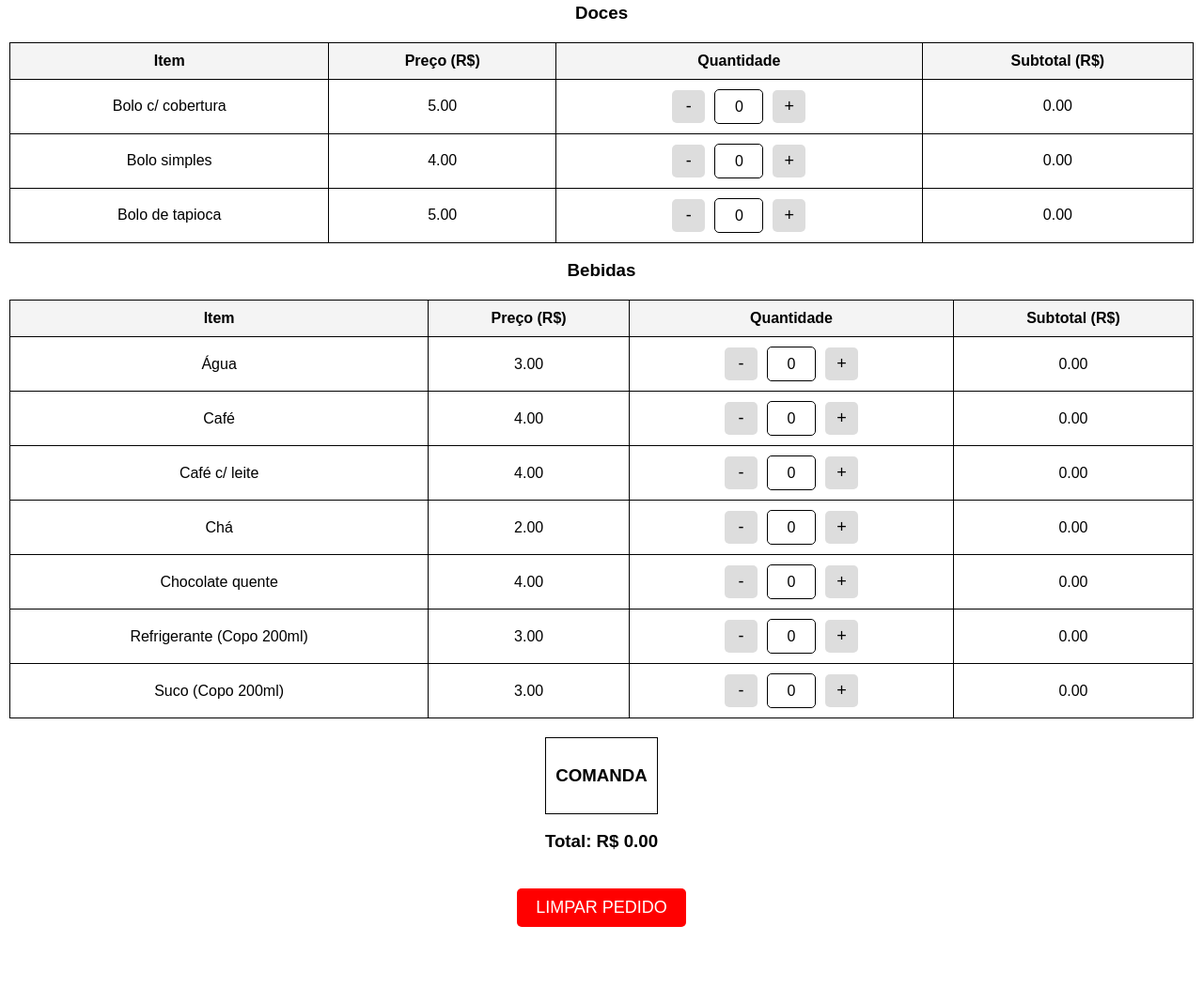
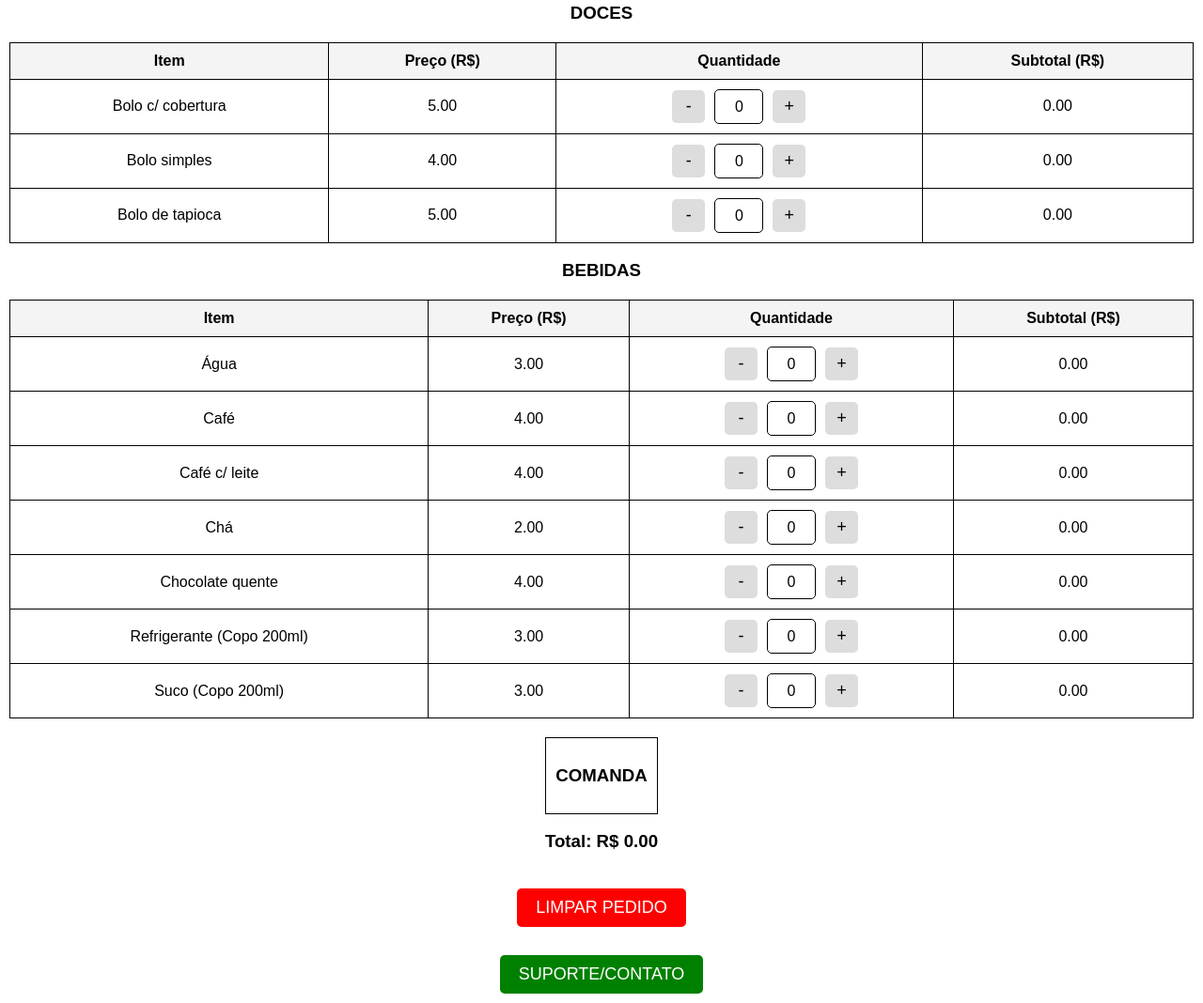
Before and after one commit to LuisSantosz/caf-comamor, a plain HTML site: page index.html in a window 1280 px wide. Shown: the part 746-1814 px from the top of the page at 94% size. Before the commit the page ends 1743 px from the top, so only its background shows below. Drawn offline with Linux system fonts and the light colour scheme.

Commit message:
Adição do botão de suporte/contato

```diff
--- a/index.html
+++ b/index.html
@@ -72,6 +72,19 @@
         .botao-limpar:hover {
             background-color: darkred;
         }
+        .botao-suporte {
+            font-size: 18px;
+            padding: 10px 20px;
+            background-color: green;
+            color: white;
+            border: none;
+            border-radius: 5px;
+            cursor: pointer;
+            margin-top: 20px;
+        }
+        .botao-suporte:hover {
+            background-color: darkgreen;
+        }
     </style>
 </head>
 <body>
@@ -84,9 +97,17 @@
     <h3>Total: R$ <span id="total">0.00</span></h3>
     <button class="botao-limpar" onclick="limparPedido()">LIMPAR PEDIDO</button>
 
+    <!-- Espaço entre os botões -->
+    <div style="margin-top: 10px;"></div>
+
+    <!-- Botão Suporte -->
+    <a href="https://wa.me/5511948038444" target="_blank">
+        <button class="botao-suporte">SUPORTE/CONTATO</button>
+    </a>
+
     <script>
         const categorias = {
-           "Salgados": [
+           "SALGADOS": [
                 { nome: "Bolo pão de queijo", preco: 4.00 },
                 { nome: "Cuscuz com ovos", preco: 5.00 },
                 { nome: "Misto quente", preco: 8.00 },
@@ -97,14 +118,13 @@
                 { nome: "Pão c/ ovo", preco: 5.00 },
                 { nome: "Pão de queijo (Unidade)", preco: 2.00 },
                 { nome: "Pão na chapa", preco: 3.00 },
-
            ],
-"Doces": [
+           "DOCES": [
                 { nome: "Bolo c/ cobertura", preco: 5.00 },
                 { nome: "Bolo simples", preco: 4.00 },
                 { nome: "Bolo de tapioca", preco: 5.00 },
            ],
-"Bebidas": [
+           "BEBIDAS": [
                 { nome: "Água", preco: 3.00 },
                 { nome: "Café", preco: 4.00 },
                 { nome: "Café c/ leite", preco: 4.00 },
@@ -140,7 +160,7 @@
 
         function calcularFichas(valor) {
             let fichas = [];
-            let valores = [5, 4, 3, 2, 1];
+            let valores = [5, 4, 2, 1];
             for (let val of valores) {
                 while (valor >= val) {
                     fichas.push(val);
```
Lines whose indentation alone changed are shown as unchanged.
